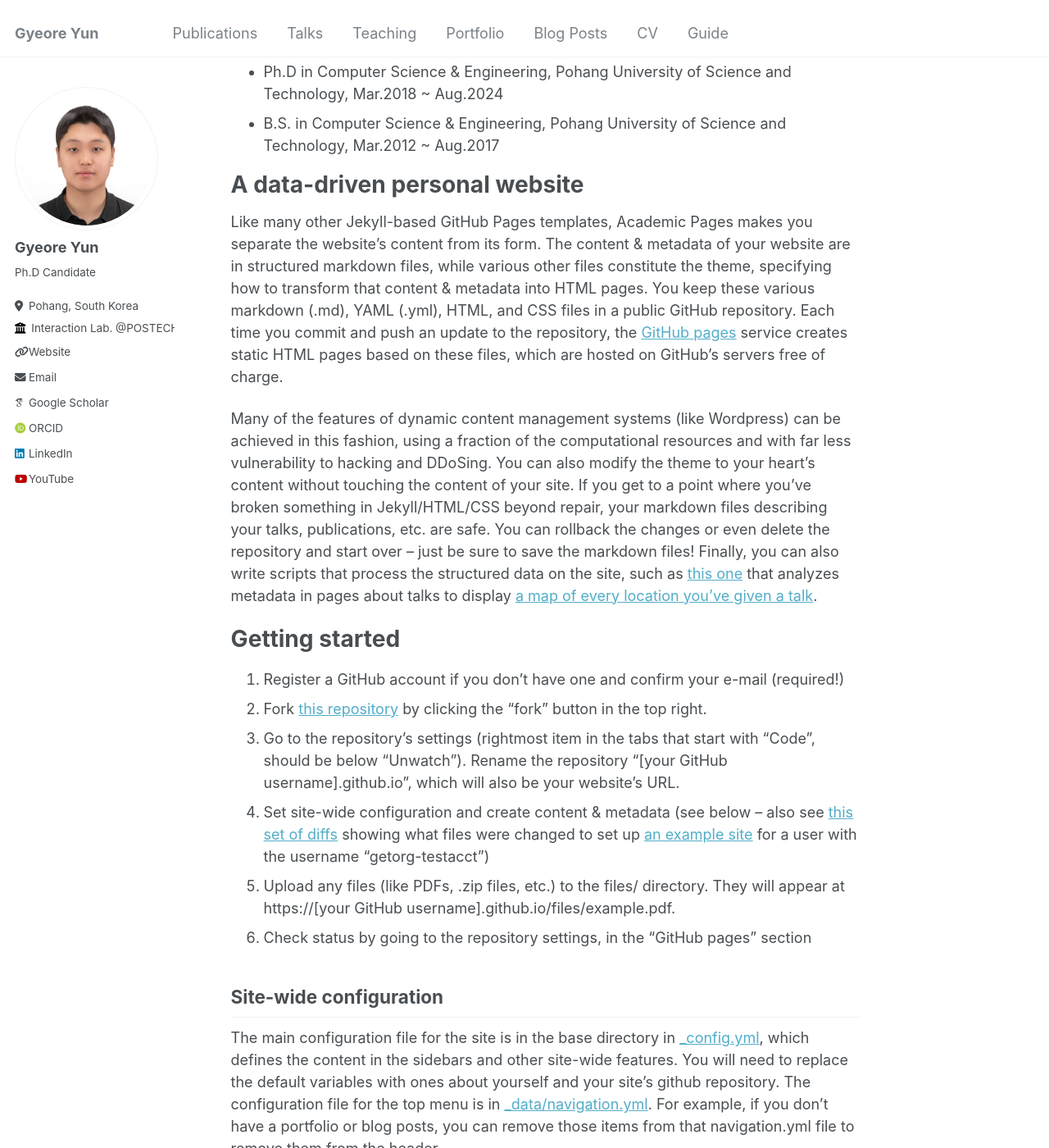
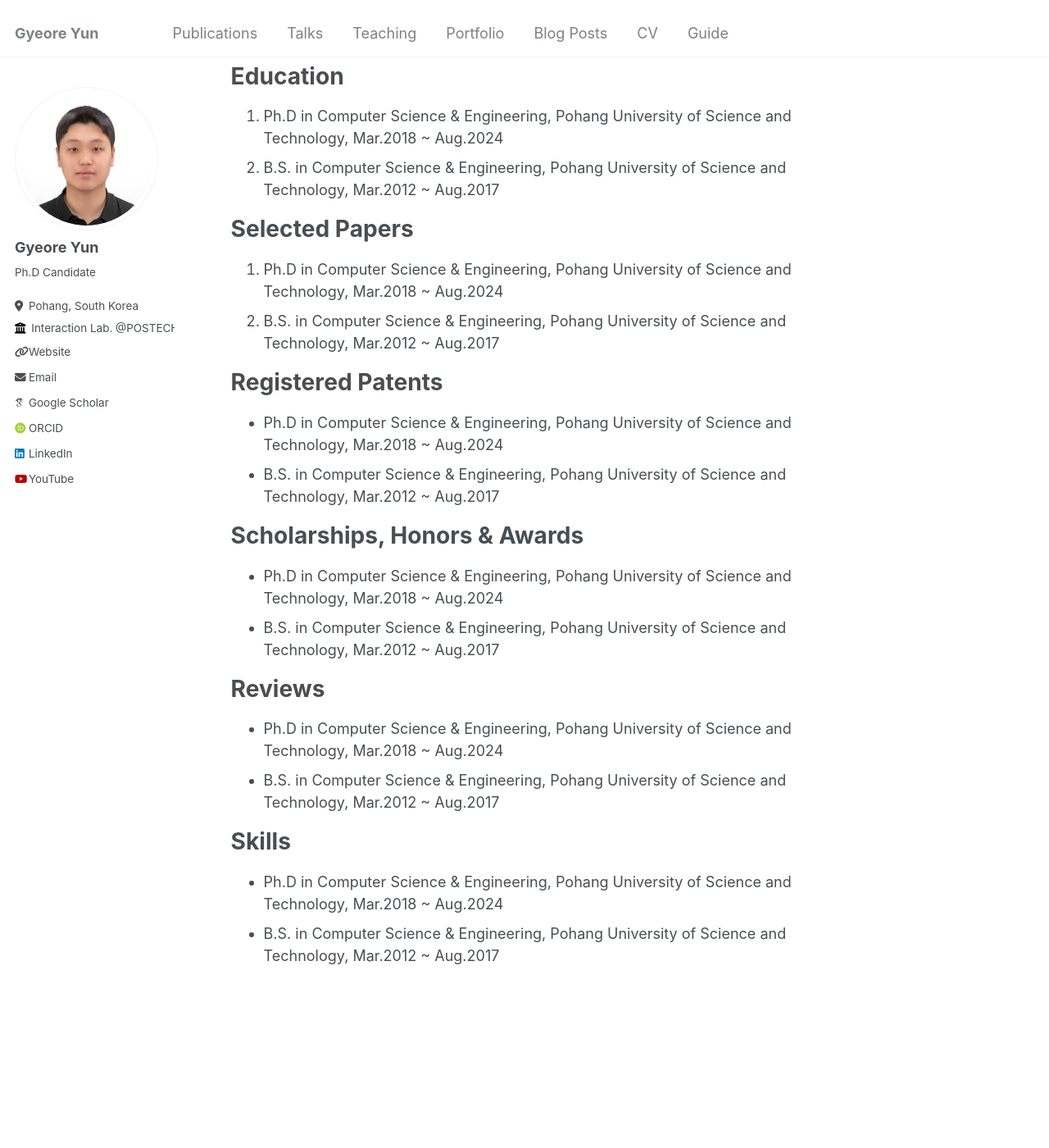
Before and after one commit to GyeoreYun/GyeoreYun.github.io, a Jekyll site: the page built from _pages/about.md, in a window 1280 px wide and 1400 px high, scrolled down 230 px. Shown: the whole window at 82% size. Built offline with Jekyll 4.4.1, drawn with Linux system fonts in a browser that asks for light colours; some web fonts are replaced; some of the changed text lies outside the part shown.

Commit message:
Update about.md

```diff
--- a/_pages/about.md
+++ b/_pages/about.md
@@ -6,49 +6,36 @@ redirect_from:
   - /about/
   - /about.html
 ---
-I am a PhD Candidate at [Interaction laboratory (Interaction Lab.)](https://itneraction.postech.ac.kr), POSTECH, South Korea.
-I am interested in haptics, human-computer interaction (HCI), and VR/AR. Above all, I focus on sound-to-haptic conversion algorithms and novel haptic rendering techniques.
+I am a PhD Candidate at [Interaction laboratory (Interaction Lab.)](https://itneraction.postech.ac.kr), POSTECH, South Korea, advised by [Prof. Seungmoon Choi](https://choism.postech.ac.kr/).
+I am interested in haptics, human-computer interaction (HCI), and VR/AR. Particularly, I focus on sound-to-haptic conversion algorithms and novel haptic rendering techniques.
+I also have experience and interests in research and development utilizing sound detection and processing.
 
 Education
+======
+1. Ph.D in Computer Science & Engineering, Pohang University of Science and Technology, Mar.2018 ~ Aug.2024
+1. B.S. in Computer Science & Engineering, Pohang University of Science and Technology, Mar.2012 ~ Aug.2017
+
+Selected Papers
+======
+1. Ph.D in Computer Science & Engineering, Pohang University of Science and Technology, Mar.2018 ~ Aug.2024
+1. B.S. in Computer Science & Engineering, Pohang University of Science and Technology, Mar.2012 ~ Aug.2017
+
+Registered Patents
 ======
 * Ph.D in Computer Science & Engineering, Pohang University of Science and Technology, Mar.2018 ~ Aug.2024
 * B.S. in Computer Science & Engineering, Pohang University of Science and Technology, Mar.2012 ~ Aug.2017
 
-A data-driven personal website
+Scholarships, Honors & Awards
 ======
-Like many other Jekyll-based GitHub Pages templates, Academic Pages makes you separate the website's content from its form. The content & metadata of your website are in structured markdown files, while various other files constitute the theme, specifying how to transform that content & metadata into HTML pages. You keep these various markdown (.md), YAML (.yml), HTML, and CSS files in a public GitHub repository. Each time you commit and push an update to the repository, the [GitHub pages](https://pages.github.com/) service creates static HTML pages based on these files, which are hosted on GitHub's servers free of charge.
+* Ph.D in Computer Science & Engineering, Pohang University of Science and Technology, Mar.2018 ~ Aug.2024
+* B.S. in Computer Science & Engineering, Pohang University of Science and Technology, Mar.2012 ~ Aug.2017
 
-Many of the features of dynamic content management systems (like Wordpress) can be achieved in this fashion, using a fraction of the computational resources and with far less vulnerability to hacking and DDoSing. You can also modify the theme to your heart's content without touching the content of your site. If you get to a point where you've broken something in Jekyll/HTML/CSS beyond repair, your markdown files describing your talks, publications, etc. are safe. You can rollback the changes or even delete the repository and start over -- just be sure to save the markdown files! Finally, you can also write scripts that process the structured data on the site, such as [this one](https://github.com/academicpages/academicpages.github.io/blob/master/talkmap.ipynb) that analyzes metadata in pages about talks to display [a map of every location you've given a talk](https://academicpages.github.io/talkmap.html).
+Reviews
+======
+* Ph.D in Computer Science & Engineering, Pohang University of Science and Technology, Mar.2018 ~ Aug.2024
+* B.S. in Computer Science & Engineering, Pohang University of Science and Technology, Mar.2012 ~ Aug.2017
 
-Getting started
+Skills
 ======
-1. Register a GitHub account if you don't have one and confirm your e-mail (required!)
-1. Fork [this repository](https://github.com/academicpages/academicpages.github.io) by clicking the "fork" button in the top right.
-1. Go to the repository's settings (rightmost item in the tabs that start with "Code", should be below "Unwatch"). Rename the repository "[your GitHub username].github.io", which will also be your website's URL.
-1. Set site-wide configuration and create content & metadata (see below -- also see [this set of diffs](http://archive.is/3TPas) showing what files were changed to set up [an example site](https://getorg-testacct.github.io) for a user with the username "getorg-testacct")
-1. Upload any files (like PDFs, .zip files, etc.) to the files/ directory. They will appear at https://[your GitHub username].github.io/files/example.pdf.
-1. Check status by going to the repository settings, in the "GitHub pages" section
-
-Site-wide configuration
-------
-The main configuration file for the site is in the base directory in [_config.yml](https://github.com/academicpages/academicpages.github.io/blob/master/_config.yml), which defines the content in the sidebars and other site-wide features. You will need to replace the default variables with ones about yourself and your site's github repository. The configuration file for the top menu is in [_data/navigation.yml](https://github.com/academicpages/academicpages.github.io/blob/master/_data/navigation.yml). For example, if you don't have a portfolio or blog posts, you can remove those items from that navigation.yml file to remove them from the header.
-
-Create content & metadata
-------
-For site content, there is one markdown file for each type of content, which are stored in directories like _publications, _talks, _posts, _teaching, or _pages. For example, each talk is a markdown file in the [_talks directory](https://github.com/academicpages/academicpages.github.io/tree/master/_talks). At the top of each markdown file is structured data in YAML about the talk, which the theme will parse to do lots of cool stuff. The same structured data about a talk is used to generate the list of talks on the [Talks page](https://academicpages.github.io/talks), each [individual page](https://academicpages.github.io/talks/2012-03-01-talk-1) for specific talks, the talks section for the [CV page](https://academicpages.github.io/cv), and the [map of places you've given a talk](https://academicpages.github.io/talkmap.html) (if you run this [python file](https://github.com/academicpages/academicpages.github.io/blob/master/talkmap.py) or [Jupyter notebook](https://github.com/academicpages/academicpages.github.io/blob/master/talkmap.ipynb), which creates the HTML for the map based on the contents of the _talks directory).
-
-**Markdown generator**
-
-I have also created [a set of Jupyter notebooks](https://github.com/academicpages/academicpages.github.io/tree/master/markdown_generator
-) that converts a CSV containing structured data about talks or presentations into individual markdown files that will be properly formatted for the Academic Pages template. The sample CSVs in that directory are the ones I used to create my own personal website at stuartgeiger.com. My usual workflow is that I keep a spreadsheet of my publications and talks, then run the code in these notebooks to generate the markdown files, then commit and push them to the GitHub repository.
-
-How to edit your site's GitHub repository
-------
-Many people use a git client to create files on their local computer and then push them to GitHub's servers. If you are not familiar with git, you can directly edit these configuration and markdown files directly in the github.com interface. Navigate to a file (like [this one](https://github.com/academicpages/academicpages.github.io/blob/master/_talks/2012-03-01-talk-1.md) and click the pencil icon in the top right of the content preview (to the right of the "Raw | Blame | History" buttons). You can delete a file by clicking the trashcan icon to the right of the pencil icon. You can also create new files or upload files by navigating to a directory and clicking the "Create new file" or "Upload files" buttons.
-
-Example: editing a markdown file for a talk
-![Editing a markdown file for a talk](/images/editing-talk.png)
-
-For more info
-------
-More info about configuring Academic Pages can be found in [the guide](https://academicpages.github.io/markdown/). The [guides for the Minimal Mistakes theme](https://mmistakes.github.io/minimal-mistakes/docs/configuration/) (which this theme was forked from) might also be helpful.
+* Ph.D in Computer Science & Engineering, Pohang University of Science and Technology, Mar.2018 ~ Aug.2024
+* B.S. in Computer Science & Engineering, Pohang University of Science and Technology, Mar.2012 ~ Aug.2017
```
